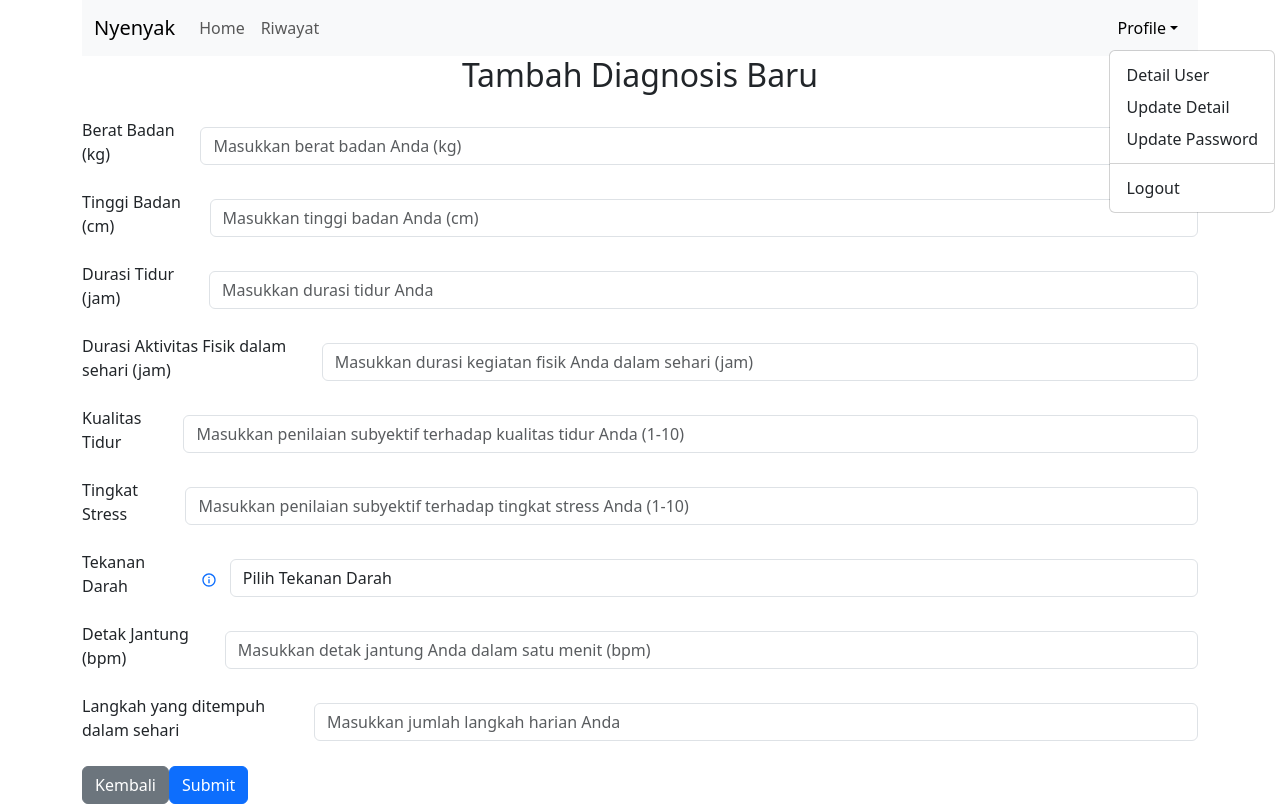
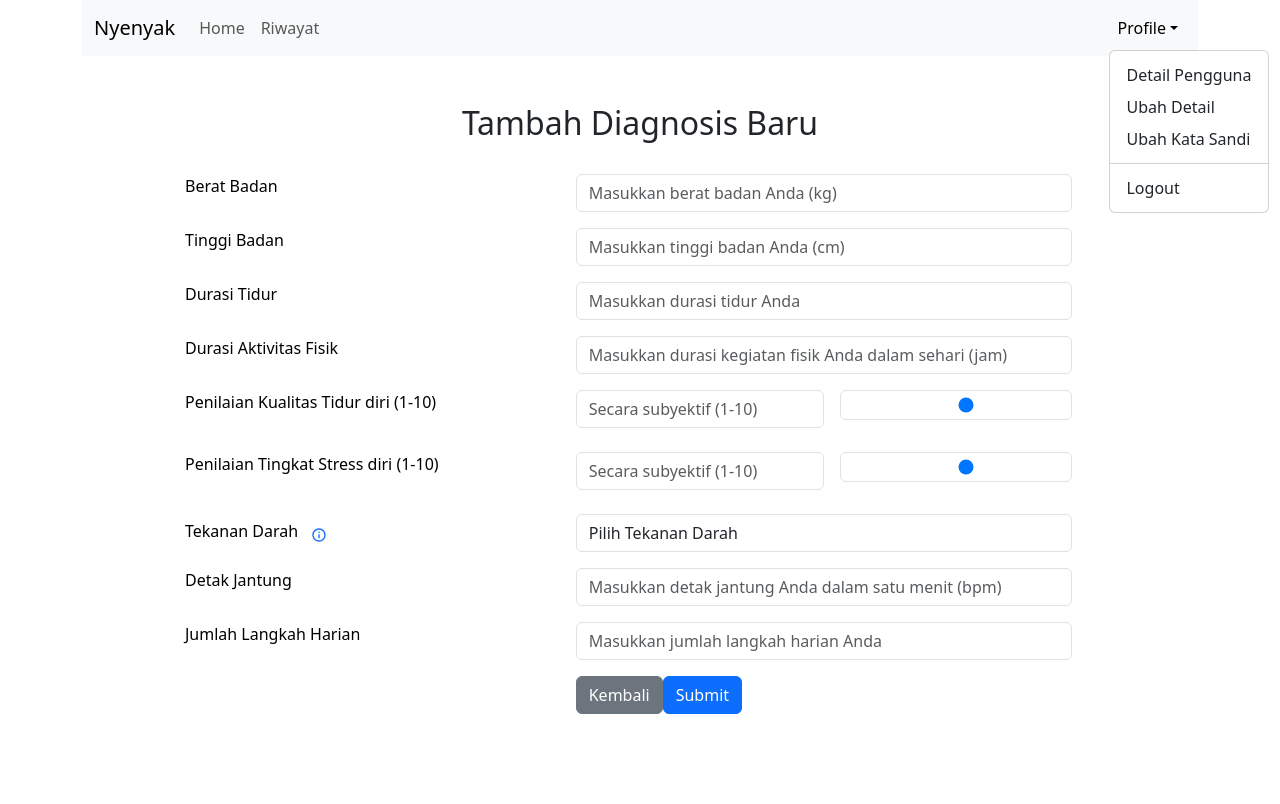
Before and after one commit to MayricoAK/Nyenyak-Web, a React (Create React App) app in the folder frontend/: page /form-diagnosis in a window 1280 px wide. Both pictures are taken after a click on the button "Profile". Built offline with nearby package versions, Linux system fonts and the light colour scheme.

Commit message:
finishing main feature for frontend

```diff
--- a/frontend/src/components/Navbar.js
+++ b/frontend/src/components/Navbar.js
@@ -7,6 +7,7 @@ import axios from 'axios';
 import { useNavigate } from 'react-router-dom';
 
 function NavScrollExample() {
+
     const navigate = useNavigate();
     const handleLogout = async () => {
         try {
@@ -21,7 +22,7 @@ function NavScrollExample() {
 
 
   return (
-    <Navbar expand="lg" className="bg-body-tertiary">
+    <Navbar expand="lg" className="bg-body-tertiary" sticky='top'>
       <Container fluid>
         <Navbar.Brand onClick={() => navigate(`/dashboard`)}>Nyenyak</Navbar.Brand>
         <Navbar.Toggle aria-controls="navbarScroll" />
@@ -36,9 +37,9 @@ function NavScrollExample() {
           </Nav>
           <Nav>
                 <NavDropdown title="Profile" id="navbarScrollingDropdown">
-                    <NavDropdown.Item onClick={() => navigate(`/profile`)}>Detail User</NavDropdown.Item>
-                    <NavDropdown.Item onClick={() => navigate(`/profile/update`)}>Update Detail</NavDropdown.Item>
-                    <NavDropdown.Item onClick={() => navigate(`/profile/update-password`)}>Update Password</NavDropdown.Item>
+                    <NavDropdown.Item onClick={() => navigate(`/profile`)}>Detail Pengguna</NavDropdown.Item>
+                    <NavDropdown.Item onClick={() => navigate(`/profile/update`)}>Ubah Detail</NavDropdown.Item>
+                    <NavDropdown.Item onClick={() => navigate(`/profile/update-password`)}>Ubah Kata Sandi</NavDropdown.Item>
                     <NavDropdown.Divider />
                     <NavDropdown.Item onClick={handleLogout}>Logout</NavDropdown.Item>
                 </NavDropdown>
--- a/frontend/src/pages/Dashboard.js
+++ b/frontend/src/pages/Dashboard.js
@@ -37,6 +37,10 @@ function Dashboard() {
       });
       setUser(response.data.user);
     } catch (error) {
+      const { status } = error.response;
+      if (status === 401) {
+        localStorage.removeItem('token');
+      }
       console.log('Error fetching user data:', error);
     }
   };
@@ -69,9 +73,9 @@ function Dashboard() {
           </div>
           {/* Render Diagnosis Data */}
           <div className="mt-5">
-            <h3 className="text-center">Riwayat Diagnosis</h3>
+            <h3 className="text-center">Riwayat Diagnosis</h3><br></br>
             <ListGroup as="ol" numbered>
-            {diagnoses.map((diagnosis) => (
+            {diagnoses.slice(0, 3).map((diagnosis) => (
             <ListGroup.Item key={diagnosis.id} action onClick={() => navigate(`/diagnosis/${diagnosis.id}`)} as="li" className="d-flex justify-content-between align-items-start">
               <div className="ms-2 me-auto">
                 <div className="fw-bold">{diagnosis.sleepDisorder}</div>
@@ -84,6 +88,9 @@ function Dashboard() {
               </ListGroup.Item>
             ))}
             </ListGroup>
+            <p className="text-left">
+              <button onClick={() => navigate('/diagnosis')} className="btn btn-secondary mt-3">Lihat selengkapnya</button>
+            </p>
           </div>
         </div>
       </div>
--- a/frontend/src/pages/Diagnosis.js
+++ b/frontend/src/pages/Diagnosis.js
@@ -71,6 +71,9 @@ function Dashboard() {
             ))}
             </ListGroup>
           </div>
+          <p className="text-left">
+            <button onClick={() => navigate('/dashboard')} className="btn btn-secondary mt-3">Dashboard</button>
+          </p>
         </div>
       </div>
     </Layout>
--- a/frontend/src/pages/DiagnosisDetail.js
+++ b/frontend/src/pages/DiagnosisDetail.js
@@ -69,13 +69,9 @@ function DiagnosisDetail() {
       <div className="row justify-content-md-center">
         <div className="col-12">
         <Navbar />
-        <h2>Detail Diagnosis</h2>
-        <Table responsive="sm">
+        <h2>Detail Diagnosis ({diagnosis.date})</h2>
+        <Table responsive="sm" striped>
         <tbody>
-          <tr>
-            <td><b>{diagnosis.date}</b></td>
-            <td></td>
-          </tr>
           <tr>
             <td>Hasil Diagnosis</td>
             <td><b>{diagnosis.sleepDisorder}</b></td>
@@ -102,11 +98,11 @@ function DiagnosisDetail() {
           </tr>
           <tr>
             <td>Tingkat Kualitas Tidur</td>
-            <td>{diagnosis.qualityOfSleep}%</td>
+            <td>{diagnosis.qualityOfSleep}0 %</td>
           </tr>
           <tr>
             <td>Tingkat Stress</td>
-            <td>{diagnosis.stressLevel}%</td>
+            <td>{diagnosis.stressLevel}0 %</td>
           </tr>
           <tr>
             <td>Solusi</td>
@@ -114,9 +110,9 @@ function DiagnosisDetail() {
           </tr>
         </tbody>
         </Table>
+        <button onClick={() => navigate('/dashboard')} className="btn btn-secondary mt-3">Kembali</button>
+        <button onClick={handleDelete} className="btn btn-danger mt-3">Hapus Diagnosis</button>
 
-        <button onClick={handleDelete} className="btn btn-danger mt-3">Hapus Diagnosis</button>
-        <button onClick={() => navigate('/dashboard')} className="btn btn-secondary mt-3">Kembali</button>
         </div>
       </div>
     </Layout>
--- a/frontend/src/pages/FormDiagnosis.js
+++ b/frontend/src/pages/FormDiagnosis.js
@@ -6,6 +6,8 @@ import Navbar from '../components/Navbar';
 import Button from 'react-bootstrap/Button';
 import Modal from 'react-bootstrap/Modal';
 import { BiInfoCircle } from 'react-icons/bi';
+import Table from 'react-bootstrap/Table';
+import { Form } from 'react-bootstrap';
 
 function MyVerticallyCenteredModal(props) {
   return (
@@ -138,12 +140,16 @@ function FormDiagnosis() {
     <Layout>
       <div className="col-12">
         <Navbar />
+        <div className="row justify-content-md-center mt-5">
         <h2 className="text-center mb-4">Tambah Diagnosis Baru</h2>
-        <form onSubmit={handleSubmit}>
-          <div className="mb-3 d-flex align-items-center">
-            <label htmlFor="weight" className="form-label me-2">
-              Berat Badan (kg)
-            </label>
+        <div className="col-10">
+        <Form onSubmit={handleSubmit}>
+        <div className="mb-3">
+          <Table borderless responsive>
+            <tbody>
+              <tr>
+                <td>Berat Badan</td>
+                <td colSpan={2}>
                   <input
                     type="number"
                     placeholder="Masukkan berat badan Anda (kg)"
@@ -154,11 +160,12 @@ function FormDiagnosis() {
                     onChange={handleInputChange}
                     required
                   />
-          </div>
-          <div className="mb-3 d-flex align-items-center">
-            <label htmlFor="height" className="form-label me-2">
-            Tinggi Badan (cm)
-            </label>
+                </td>
+                <td></td>
+              </tr>
+              <tr>
+                <td>Tinggi Badan</td>
+                <td colSpan={2}>
                 <input
                   type="number"
                   placeholder="Masukkan tinggi badan Anda (cm)"
@@ -169,11 +176,11 @@ function FormDiagnosis() {
                   onChange={handleInputChange}
                   required
                 />
-          </div>
-          <div className="mb-3 d-flex align-items-center">
-            <label htmlFor="sleepDuration" className="form-label me-2">
-              Durasi Tidur (jam)
-            </label>
+                </td>
+              </tr>
+              <tr>
+                <td>Durasi Tidur</td>
+                <td colSpan={2}>
                 <input
                   type="number"
                   placeholder="Masukkan durasi tidur Anda"
@@ -185,11 +192,12 @@ function FormDiagnosis() {
                   onChange={handleInputChange}
                   required
                 />
-          </div>
-          <div className="mb-3 d-flex align-items-center">
-            <label htmlFor="physicalActivityLevel" className="form-label me-2">
-              Durasi Aktivitas Fisik dalam sehari (jam)
-            </label>
+                </td>
+                <td></td>
+              </tr>
+              <tr>
+                <td>Durasi Aktivitas Fisik</td>
+                <td colSpan={2}>
                 <input
                   type="number"
                   placeholder="Masukkan durasi kegiatan fisik Anda dalam sehari (jam)"
@@ -201,14 +209,16 @@ function FormDiagnosis() {
                   onChange={handleInputChange}
                   required
                 />
-          </div>
-          <div className="mb-3 d-flex align-items-center">
-            <label htmlFor="qualityOfSleep" className="form-label me-2">
-              Kualitas Tidur
-            </label>
+                </td>
+                <td></td>
+              </tr>
+              <tr>
+                <td>Penilaian Kualitas Tidur diri (1-10)</td>
+                <td>
                 <input
+                  size='30%'
                   type="number"
-              placeholder="Masukkan penilaian subyektif terhadap kualitas tidur Anda (1-10)"
+                  placeholder="Secara subyektif (1-10)"
                   min="1"
                   max="10"
                   className="form-control"
@@ -218,14 +228,27 @@ function FormDiagnosis() {
                   onChange={handleInputChange}
                   required
                 />
-          </div>
-          <div className="mb-3 d-flex align-items-center">
-            <label htmlFor="stressLevel" className="form-label me-2">
-              Tingkat Stress
-            </label>
+                </td>
+                <td>
+                  <Form.Control
+                    type="range"
+                    min="1"
+                    max="10"
+                    className="form-control mb-3"
+                    id="qualityOfSleep"
+                    name="qualityOfSleep"
+                    value={formData.qualityOfSleep}
+                    onChange={handleInputChange}
+                    required
+                  />
+                </td>
+              </tr>
+              <tr>
+                <td>Penilaian Tingkat Stress diri (1-10)</td>
+                <td>
                 <input
                   type="number"
-              placeholder="Masukkan penilaian subyektif terhadap tingkat stress Anda (1-10)"
+                  placeholder="Secara subyektif (1-10)"
                   min="1"
                   max="10"
                   className="form-control"
@@ -235,14 +258,29 @@ function FormDiagnosis() {
                   onChange={handleInputChange}
                   required
                 />
-          </div>
-          <div className="mb-3 d-flex align-items-center">
-            <label htmlFor="bloodPressure" className="form-label me-2">
+                </td>
+                <td>
+                <Form.Control
+                    type="range"
+                    min="1"
+                    max="10"
+                    className="form-control mb-3"
+                    id="stressLevel"
+                    name="stressLevel"
+                    value={formData.stressLevel}
+                    onChange={handleInputChange}
+                    required
+                  />
+                </td>
+              </tr>
+              <tr>
+                <td>
                   Tekanan Darah
-            </label>
                   <Button variant="link" onClick={() => setModalShow(true)}>
                     <BiInfoCircle />
                   </Button>
+                </td>
+                <td colSpan={2}>
                   <select
                     ref={selectRef}
                     className="form-control"
@@ -264,11 +302,12 @@ function FormDiagnosis() {
                       </option>
                     ))}
                   </select>
-          </div>
-          <div className="mb-3 d-flex align-items-center">
-            <label htmlFor="heartRate" className="form-label me-2">
-              Detak Jantung (bpm)
-            </label>
+                </td>
+                <td></td>
+              </tr>
+              <tr>
+                <td>Detak Jantung</td>
+                <td colSpan={2}>
                 <input
                   type="number"
                   placeholder="Masukkan detak jantung Anda dalam satu menit (bpm)"
@@ -279,11 +318,12 @@ function FormDiagnosis() {
                   onChange={handleInputChange}
                   required
                 />
-          </div>
-          <div className="mb-3 d-flex align-items-center">
-            <label htmlFor="dailySteps" className="form-label me-2">
-              Langkah yang ditempuh dalam sehari
-            </label>
+                </td>
+                <td></td>
+              </tr>
+              <tr>
+                <td>Jumlah Langkah Harian</td>
+                <td colSpan={2}>
                 <input
                   type="number"
                   placeholder="Masukkan jumlah langkah harian Anda"
@@ -294,20 +334,30 @@ function FormDiagnosis() {
                   onChange={handleInputChange}
                   required
                 />
+                </td>
+                <td></td>
+              </tr>
+              <tr>
+                <td></td>
+                <td>
+                <button onClick={() => navigate('/dashboard')} className="btn btn-secondary" >Kembali</button>
+                <button type="submit" className="btn btn-primary">
+                  Submit
+                </button>
+                </td>
+                <td></td>
+              </tr>
+            </tbody>
+          </Table>
         </div>
-
-          <button onClick={() => navigate('/dashboard')} className="btn btn-secondary" >Kembali</button>
-
+        </Form>
+        </div>
+        </div>
+      </div>
               <MyVerticallyCenteredModal
                 show={modalShow}
                 onHide={() => setModalShow(false)}
               />
-          <button type="submit" className="btn btn-primary">
-            Submit
-          </button>
-
-        </form>
-      </div>
     </Layout>
   );
 }
--- a/frontend/src/pages/Profile.js
+++ b/frontend/src/pages/Profile.js
@@ -3,6 +3,7 @@ import axios from 'axios';
 import Layout from '../components/Layout';
 import { useNavigate } from 'react-router-dom';
 import Navbar from '../components/Navbar';
+import Table from 'react-bootstrap/Table';
 
 function UserProfile() {
   const navigate = useNavigate();
@@ -35,25 +36,45 @@ function UserProfile() {
     <Layout>
       <div className="col-12">
         <Navbar />
-        <div className="container mt-5">
-        <h2 className="text-center">User Profile</h2>
-        <div className="text-center mt-3">
-            <button onClick={handleUpdatePassword} className="btn btn-primary">
-              Update Password
-            </button>
-          </div>
-        <div className="card mt-3">
-          <div className="card-body">
-            <h5 className="card-title">Name: {user.name}</h5>
-            <p className="card-text">Email: {user.email}</p>
-            <p className="card-text">Age: {user.age}</p>
-            <p className="card-text">Gender: {user.gender}</p>
-            <p className="card-text">Birth Date: {user.birthDate}</p>
-            <button onClick={handlePutUser} className="btn btn-primary mt-3">Update Profile</button>
-            <button onClick={() => navigate('/dashboard')} className="btn btn-secondary mt-3">Back to Dashboard</button>
+        <div className="row justify-content-md-center mt-5">
+          <div className="col-6">
+            <div className="container">
+              <h2 className="text-center">Detail Pengguna, {user.name}</h2>
+                <div className="card mt-3">
+                  <div className="card-body">
+                  <Table responsive>
+                    <tr>
+                      <td>Nama Lengkap</td>
+                      <td>{user.name}</td>
+                    </tr>
+                    <tr>
+                      <td>Email</td>
+                      <td>{user.email}</td>
+                    </tr>
+                    <tr>
+                      <td>Umur</td>
+                      <td>{user.age} tahun</td>
+                    </tr>
+                    <tr>
+                      <td>Jenis Kelamin</td>
+                      <td>{user.gender}</td>
+                    </tr>
+                    <tr>
+                      <td>Tanggal Lahir</td>
+                      <td>{user.birthDate}</td>
+                    </tr>
+                  </Table>
+                  <p className="text-center">
+                    <button onClick={() => navigate('/dashboard')} className="btn btn-secondary mt-3">Dashboard</button>
+                    <button onClick={handlePutUser} className="btn btn-primary mt-3">Ubah Detail</button>
+                    <button onClick={handleUpdatePassword} className="btn btn-danger mt-3"> Ubah Kata Sandi </button>
+                  </p>
+
+                  </div>
+              </div>
+            </div>
           </div>
         </div>
-      </div>
       </div>
     </Layout>
   );
--- a/frontend/src/pages/UpdatePassword.js
+++ b/frontend/src/pages/UpdatePassword.js
@@ -60,13 +60,15 @@ function UpdatePassword() {
 
   return (
     <Layout>
-      <div className="col-12">
       <Navbar />
-        <div className="container mt-5">
-      <h2 className="text-center">Update Password</h2>
+        <div className="row justify-content-md-center mt-5">
+          <div className="col-8">
+            <div className="card">
+              <div className="card-body">
+                <h5 className="card-title mb-4">Ubah Password </h5>
                 <Form onSubmit={handleSubmit}>
                 <Form.Group controlId="newPassword">
-          <Form.Label>New Password</Form.Label>
+                  <Form.Label>Password Baru</Form.Label>
                   <Form.Control
                     type="password"
                     placeholder="Enter new password"
@@ -76,7 +78,7 @@ function UpdatePassword() {
                   />
                 </Form.Group>
                 <Form.Group controlId="confirmPassword">
-          <Form.Label>Confirm New Password</Form.Label>
+                  <Form.Label>Konfirmasi Password Baru</Form.Label>
                   <Form.Control
                     type="password"
                     placeholder="Confirm new password"
@@ -87,12 +89,14 @@ function UpdatePassword() {
                 </Form.Group>
                 {errorMessage && <p className="text-danger">{errorMessage}</p>}
                 {successMessage && <p className="text-success">{successMessage}</p>}
-        <Button onClick={() => navigate('/profile')} className="btn btn-secondary">Back</Button>
+                <br></br>
+                <Button onClick={() => navigate('/profile')} className="btn btn-secondary">Kembali</Button>
                 <Button variant="primary" type="submit">
                   Update Password
                 </Button>
-
               </Form>
+              </div>
+            </div>
           </div>
         </div>
     </Layout>
--- a/frontend/src/pages/UpdateUsers.js
+++ b/frontend/src/pages/UpdateUsers.js
@@ -99,11 +99,14 @@ function UpdateUsers() {
     <Layout>
       <div className="col-12">
         <Navbar />
-        <div className="container mt-5">
-        <h2 className="text-center mb-4">Update Detail Pengguna</h2>
+        <div className="row justify-content-md-center mt-5">
+          <div className="col-8">
+            <div className="card">
+              <div className="card-body">
+                <h5 className="card-title mb-4">Ubah Detail </h5>
                 <form onSubmit={handleSubmit}>
                   <div className="mb-3">
-            <label htmlFor="name" className="form-label">Name</label>
+                      <label htmlFor="name" className="form-label">Nama Lengkap</label>
                       <input
                         type="text"
                         className="form-control"
@@ -114,7 +117,7 @@ function UpdateUsers() {
                       />
                     </div>
                     <div className="mb-3">
-            <label htmlFor="gender" className="form-label">Gender</label><br></br>
+                      <label htmlFor="gender" className="form-label">Jenis Kelamin</label><br></br>
                       <Form.Check
                         inline
                         label="Laki-laki"
@@ -135,7 +138,7 @@ function UpdateUsers() {
                       />
                     </div>
                     <div className="mb-3">
-            <label htmlFor="birthDate" className="form-label">Birth Date</label>
+                      <label htmlFor="birthDate" className="form-label">Tanggal Lahir</label>
                       <input
                         type="date"
                         className="form-control"
@@ -150,6 +153,9 @@ function UpdateUsers() {
                   </form>
               </div>
             </div>
+          </div>
+        </div>
+    </div>
     </Layout>
   );
 }
```
Lines whose indentation alone changed are shown as unchanged.
